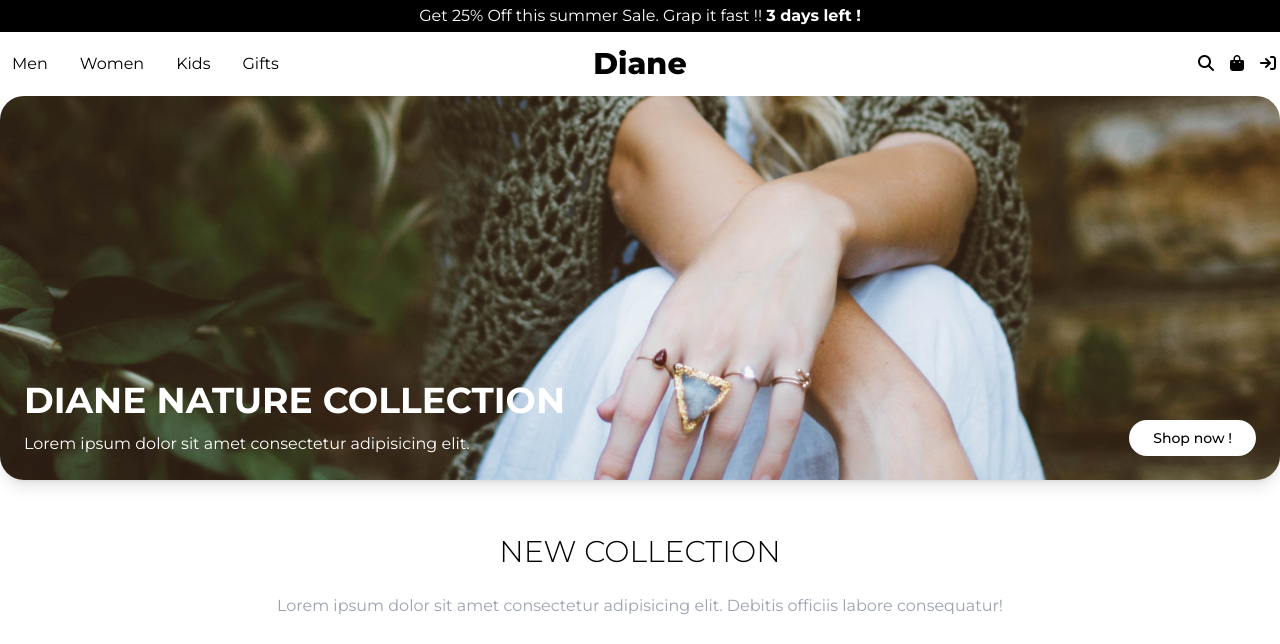
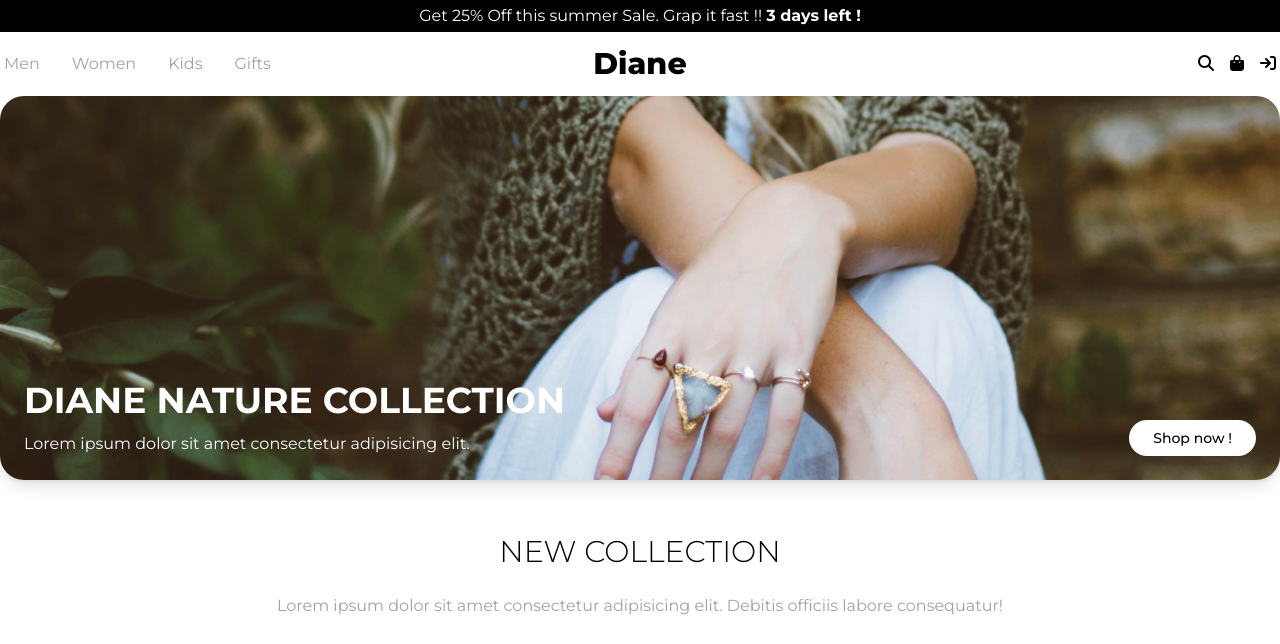
Before and after one commit to fratjo/Dyma-Tailwindcss, a website: page PROJECTS/DIANE/src/index.html in a window 1280 px wide. Shown: the top 644 px of the page. Drawn offline with Linux system fonts and the light colour scheme.

Commit message:
[Diane] Navbar menu display bug

```diff
--- a/PROJECTS/DIANE/src/index.html
+++ b/PROJECTS/DIANE/src/index.html
@@ -33,10 +33,18 @@
       <header class="py-4" id="top">
         <nav class="flex flex-row justify-between items-center relative">
           <ul class="flex flex-row gap-x-4 p-1">
-            <li class="hover:font-bold cursor-pointer px-2">Men</li>
-            <li class="hover:font-bold cursor-pointer px-2">Women</li>
-            <li class="hover:font-bold cursor-pointer px-2">Kids</li>
-            <li class="hover:font-bold cursor-pointer px-2">Gifts</li>
+            <li class="hover:text-black text-gray-400 cursor-pointer mr-2">
+              Men
+            </li>
+            <li class="hover:text-black text-gray-400 cursor-pointer px-2">
+              Women
+            </li>
+            <li class="hover:text-black text-gray-400 cursor-pointer px-2">
+              Kids
+            </li>
+            <li class="hover:text-black text-gray-400 cursor-pointer px-2">
+              Gifts
+            </li>
           </ul>
           <span
             class="text-3xl font-extrabold absolute left-1/2 transform -translate-x-1/2"
```
Also changed, not shown: PROJECTS/DIANE/src/output.css.
